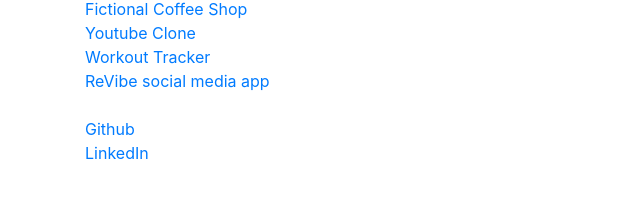
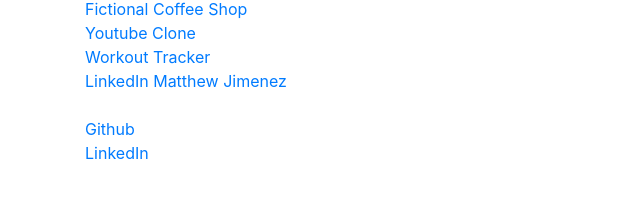
Before and after one commit to Matthew-Jimenez/Matthew-Jimenez.github.io, a plain HTML site: page index.html in a window 1280 px wide. Shown: the part 2885-3095 px from the top of the page, 0-640 px from the left. Drawn offline with nearby package versions, Linux system fonts and the light colour scheme.

Commit message:
description meta tag and link to personal webpage

```diff
--- a/index.html
+++ b/index.html
@@ -5,6 +5,7 @@
     <meta name="viewport"
           content="width=device-width, user-scalable=no, initial-scale=1.0, maximum-scale=1.0, minimum-scale=1.0">
     <meta http-equiv="X-UA-Compatible" content="ie=edge">
+    <meta name="description" content="Matthew Jimenez, Software Developer in Bakersfield, California. Services offered: Website Development, Software Development, Mobile App Development, Google Analytics, SEO">
 
     <!-- bootstrap 4 -->
     <link rel="stylesheet" href="https://maxcdn.bootstrapcdn.com/bootstrap/4.0.0/css/bootstrap.min.css" integrity="sha384-Gn5384xqQ1aoWXA+058RXPxPg6fy4IWvTNh0E263XmFcJlSAwiGgFAW/dAiS6JXm" crossorigin="anonymous">
@@ -198,7 +199,8 @@
                 <a target="_blank" href="https://coffee-1525644788856.firebaseapp.com/">Fictional Coffee Shop</a><br>
                 <a target="_blank" href="https://ureact1234.firebaseapp.com/">Youtube Clone</a><br>
                 <a target="_blank" href="https://workout-tracker-3e756.firebaseapp.com/dashboard">Workout Tracker</a><br>
-                <a target="_blank" href="https://revibesocial.firebaseapp.com/">ReVibe social media app</a><br>
+                <a target="_blank" href="https://www.linkedin.com/in/matthew-jimenez/">LinkedIn</a>
+                <a target="_blank" href="http://matthewjimenez.com">Matthew Jimenez</a><br>
                 <br>
                 <a target="_blank" href="https://github.com/Matthew-Jimenez">Github</a><br>
                 <a target="_blank" href="https://www.linkedin.com/in/matthew-jimenez/">LinkedIn</a>
```
